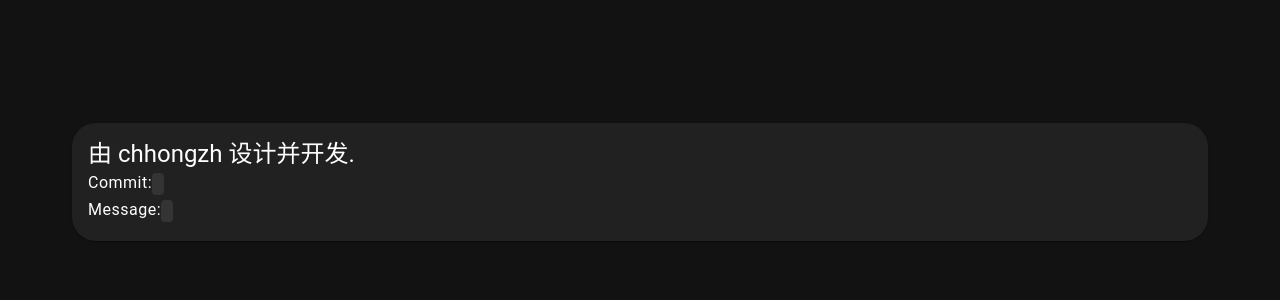
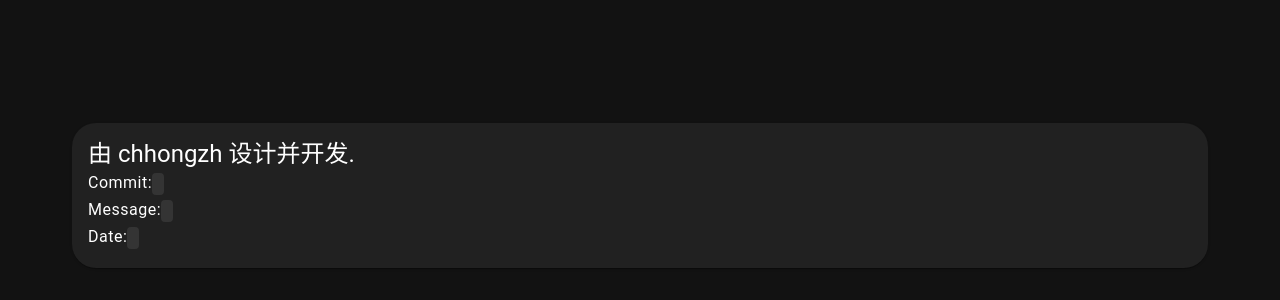
Before and after one commit to chhongzh/chz_Frontend, a Vue app in the folder projects/chz_Base/: page / in a window 1280 px wide. Shown: the part 1557-1857 px from the top of the page. Before the commit the page ends 1830 px from the top, so only its background shows below. Built offline with nearby package versions, Linux system fonts and the light colour scheme; what tslog would draw is missing.

Commit message:
feat: 支持显示提交日期

```diff
--- a/projects/chz_Base/src/pages/index.vue
+++ b/projects/chz_Base/src/pages/index.vue
@@ -71,7 +71,8 @@
           <span class="text-h5">由 chhongzh 设计并开发.</span>
           <Text>
             Commit: <v-code>{{ abbreviatedSha }}</v-code><br />
-            Message: <v-code>{{ commitMessage }}</v-code>
+            Message: <v-code>{{ commitMessage }}</v-code><br />
+            Date: <v-code>{{ committerDate }}</v-code>
           </Text>
         </v-card-text>
       </v-card>
@@ -89,7 +90,8 @@ import backgroundText from '@/assets/Background Text'
 import { getRandomElements } from '@/common/utils';
 import {
   abbreviatedSha,
-  commitMessage
+  commitMessage,
+  committerDate
 }
   // @ts-ignore
   from '~build/info'
```
